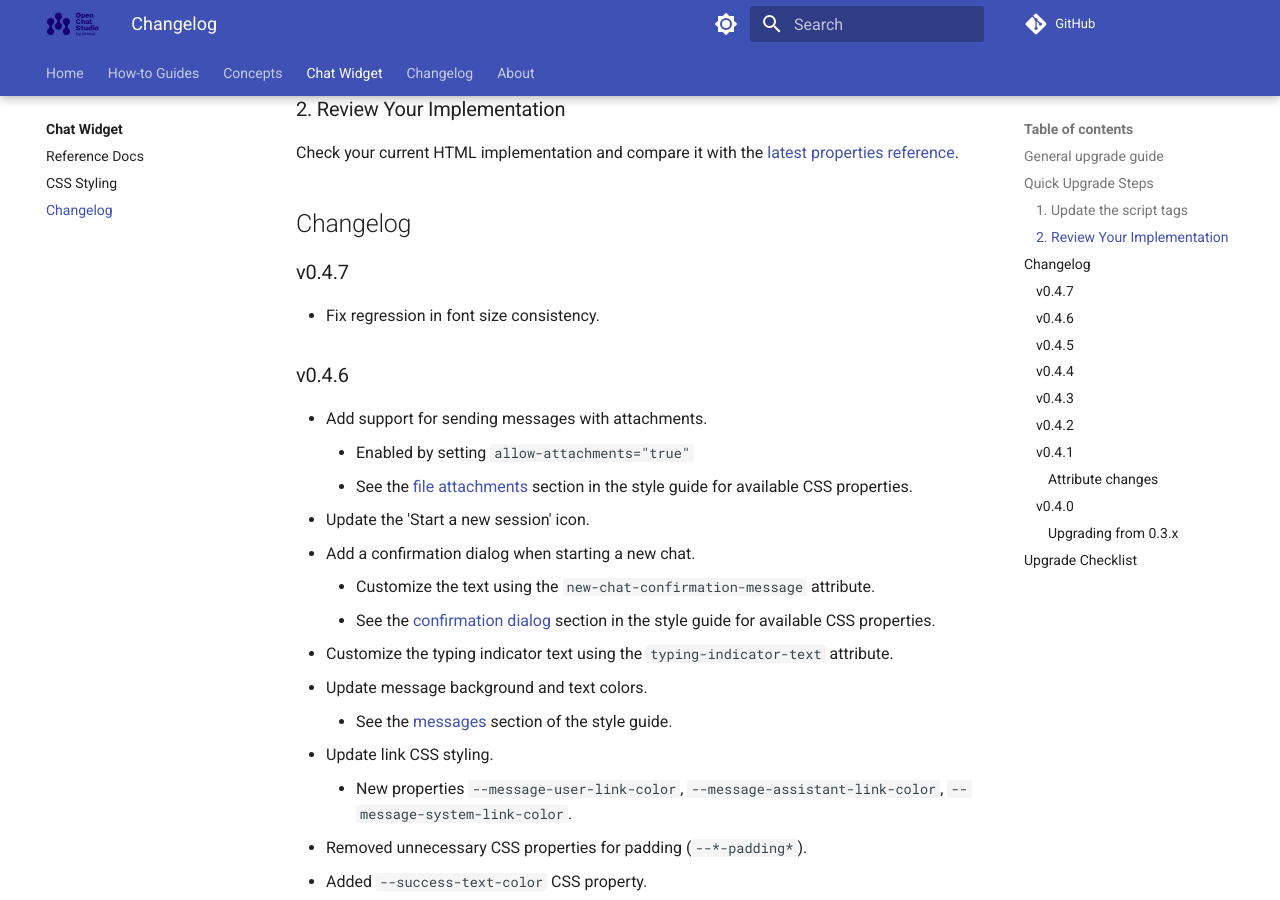
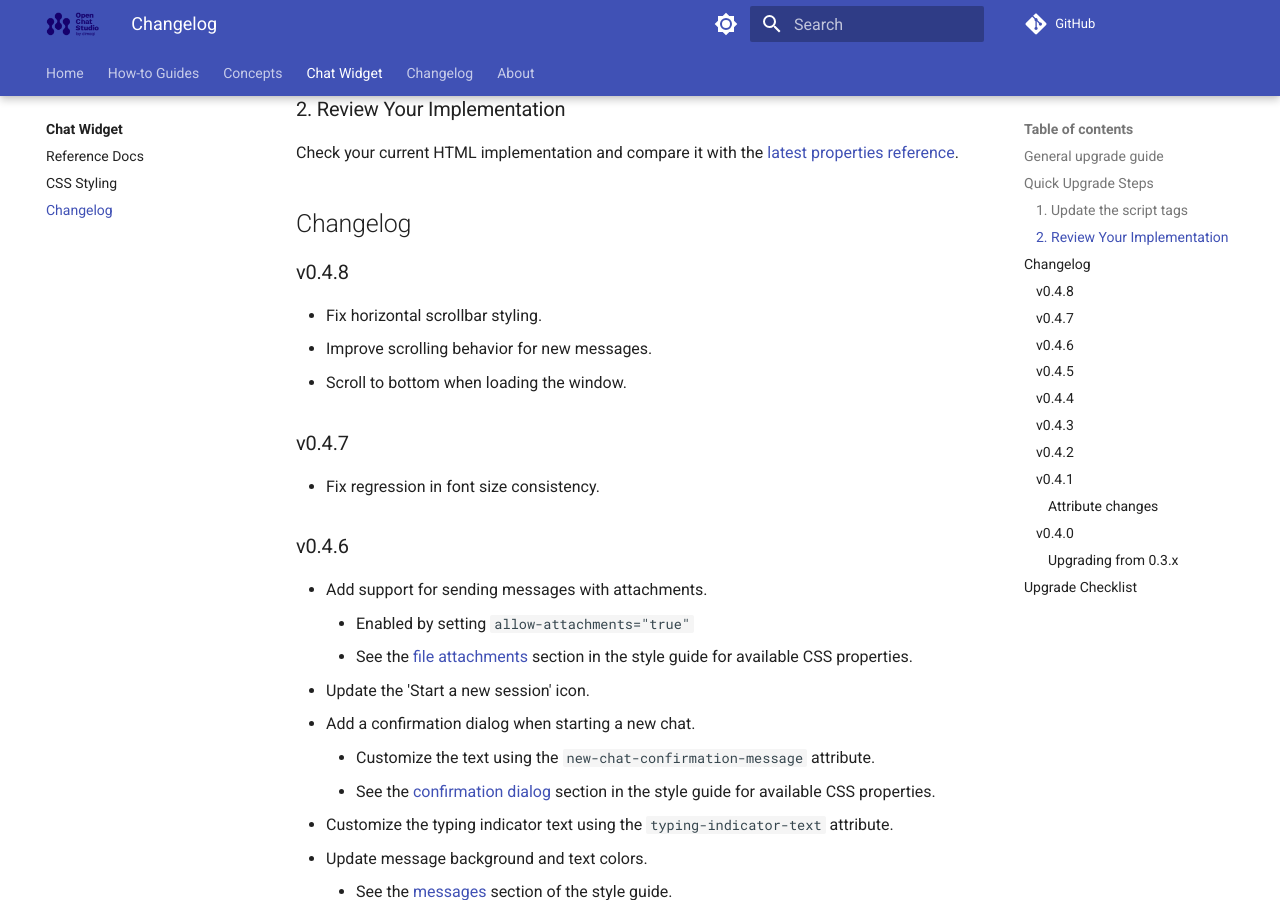
Before and after one commit to dimagi/open-chat-studio-docs, an MkDocs documentation site: the page built from docs/chat_widget/changelog.md, in a window 1280 px wide and 900 px high, scrolled down 588 px. Built offline with MkDocs 1.6.1 and Material for MkDocs 9.7.7, drawn with Linux system fonts in a browser that asks for light colours; a script that is not in the unit is left out; comment, search, counter and statistics services are not loaded.

Commit message:
add 0.4.8 changelog

```diff
--- a/docs/chat_widget/changelog.md
+++ b/docs/chat_widget/changelog.md
@@ -21,6 +21,12 @@ This guide will help you upgrade from previous versions of the Open Chat Studio
 Check your current HTML implementation and compare it with the [latest properties reference](reference.md#properties-reference).
 
 ## Changelog
+
+### v0.4.8
+
+* Fix horizontal scrollbar styling.
+* Improve scrolling behavior for new messages.
+* Scroll to bottom when loading the window.
 
 ### v0.4.7
 
```
